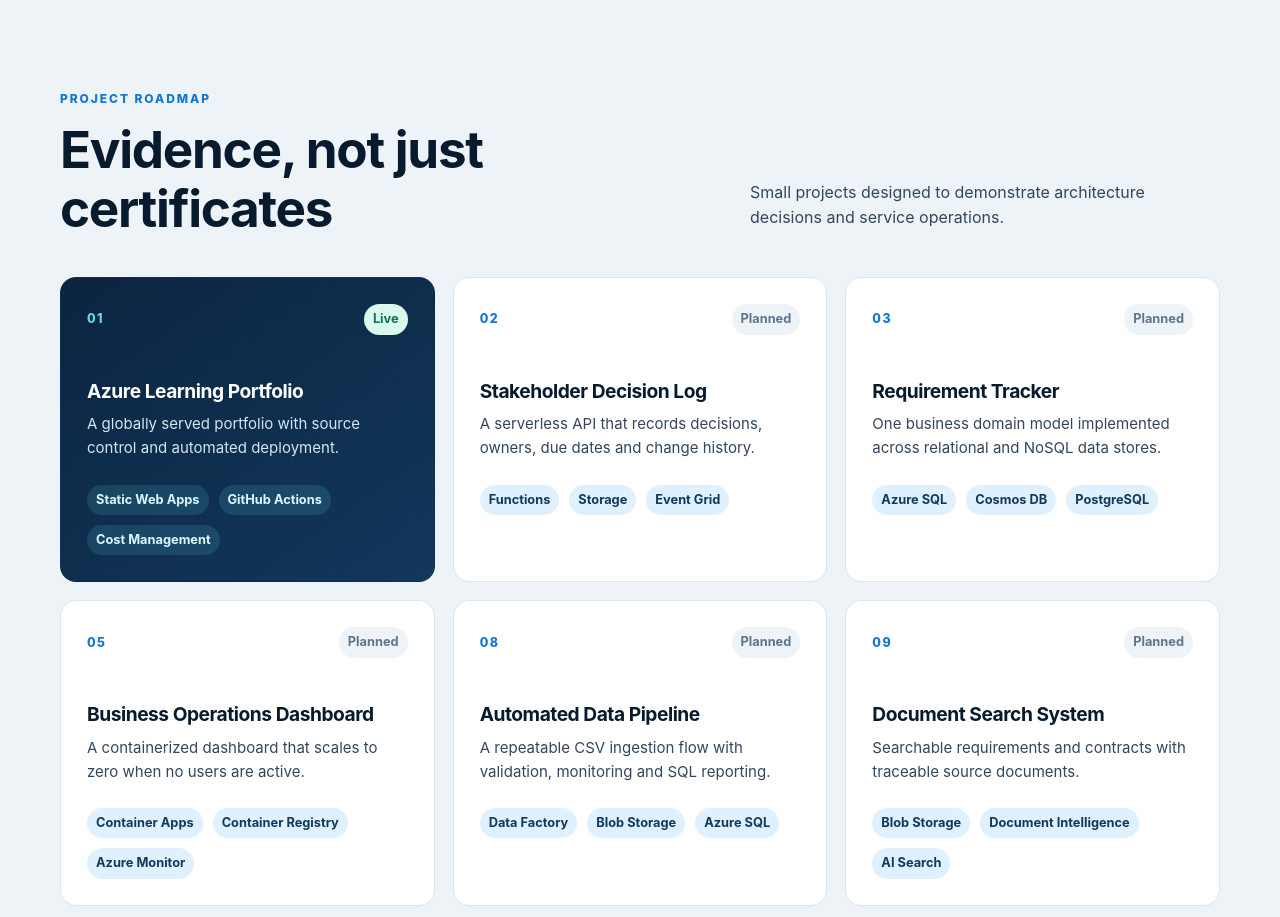
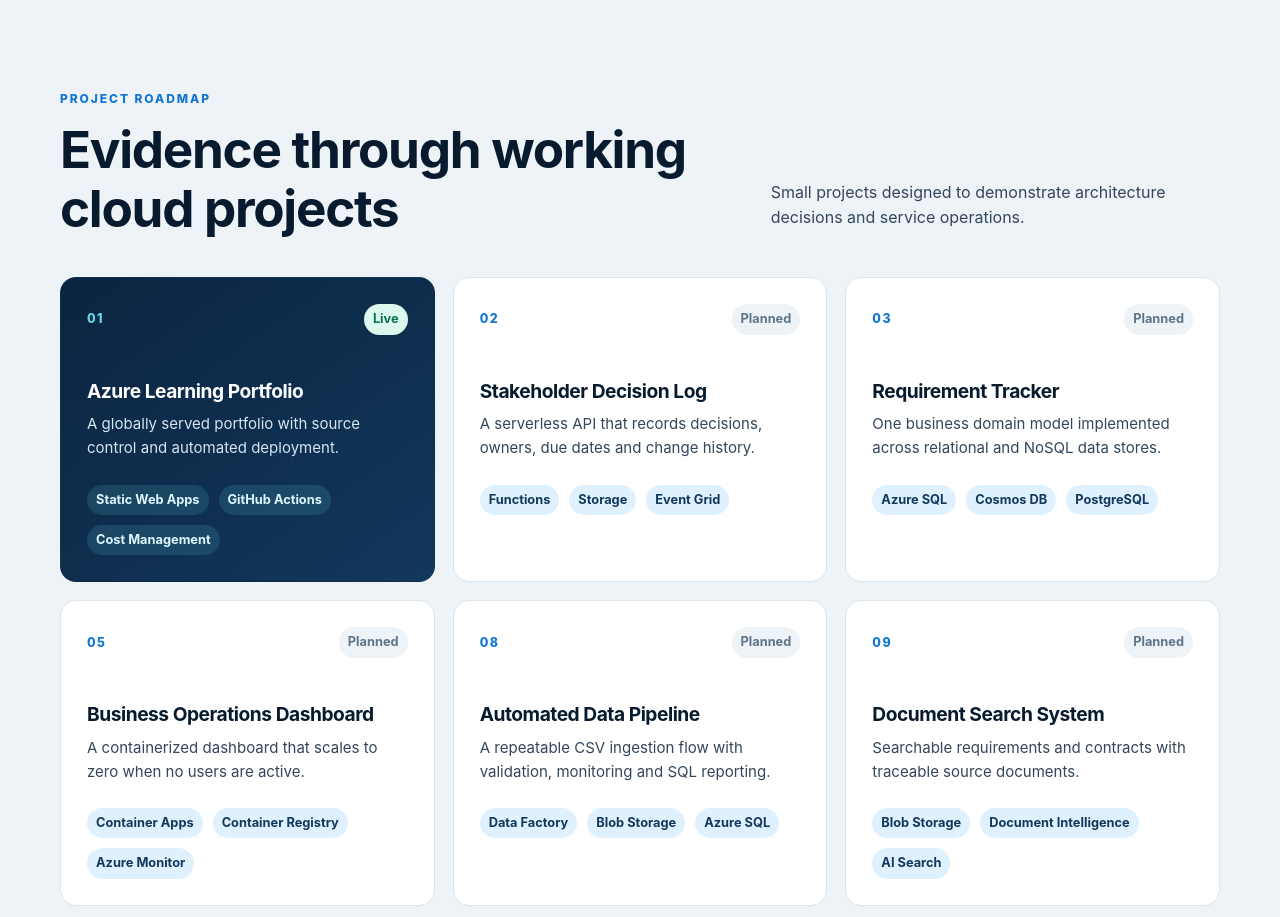
Before and after one commit to seanhoonc/azure-portfolio, a website: page src/index.html in a window 1280 px wide. Shown: the part 1340-2257 px from the top of the page. Drawn offline with Linux system fonts and the light colour scheme.

Commit message:
docs: refine portfolio project statement

```diff
--- a/src/index.html
+++ b/src/index.html
@@ -101,7 +101,7 @@
           <div class="section-heading">
             <div>
               <p class="eyebrow">Project roadmap</p>
-              <h2 id="projects-title">Evidence, not just certificates</h2>
+              <h2 id="projects-title">Evidence through working cloud projects</h2>
             </div>
             <p>Small projects designed to demonstrate architecture decisions and service operations.</p>
           </div>
```
